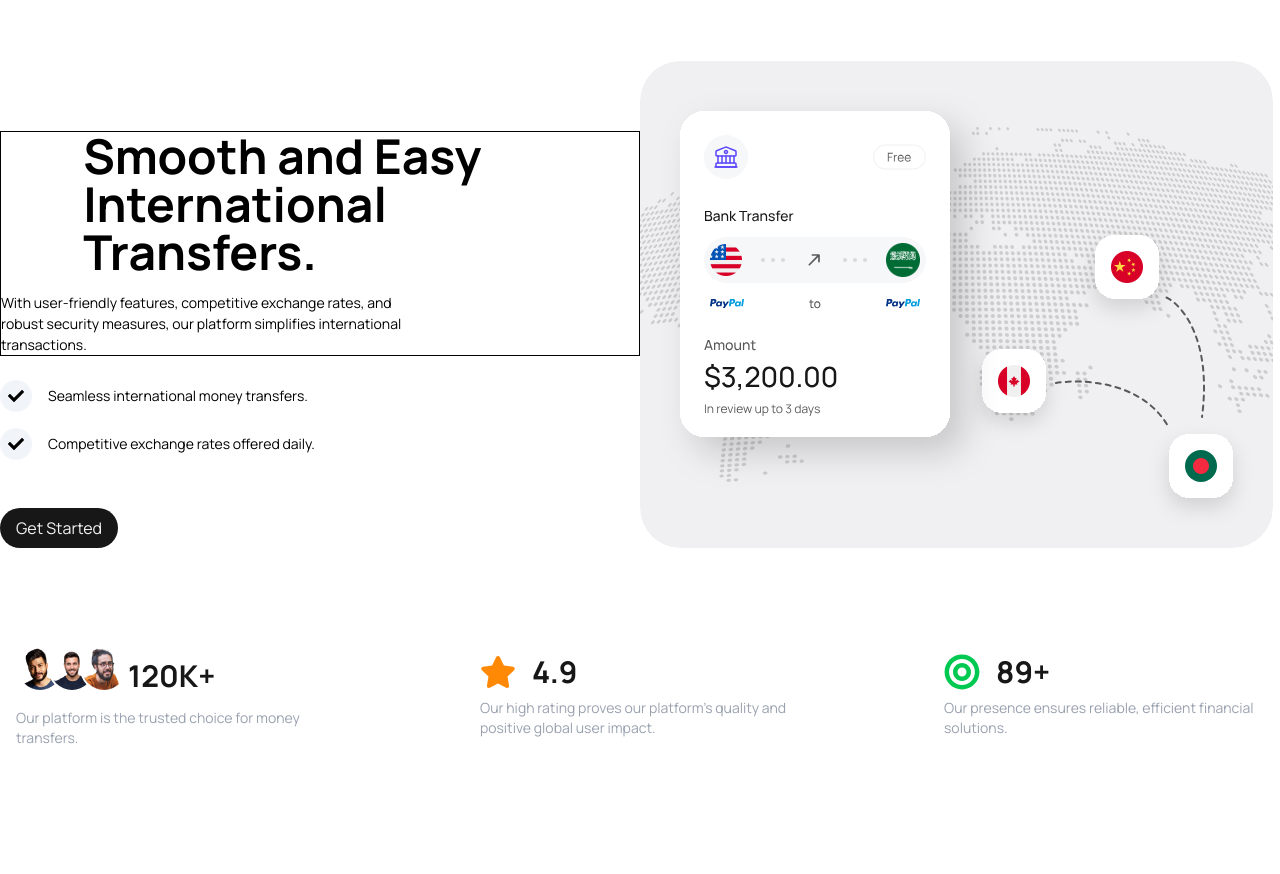
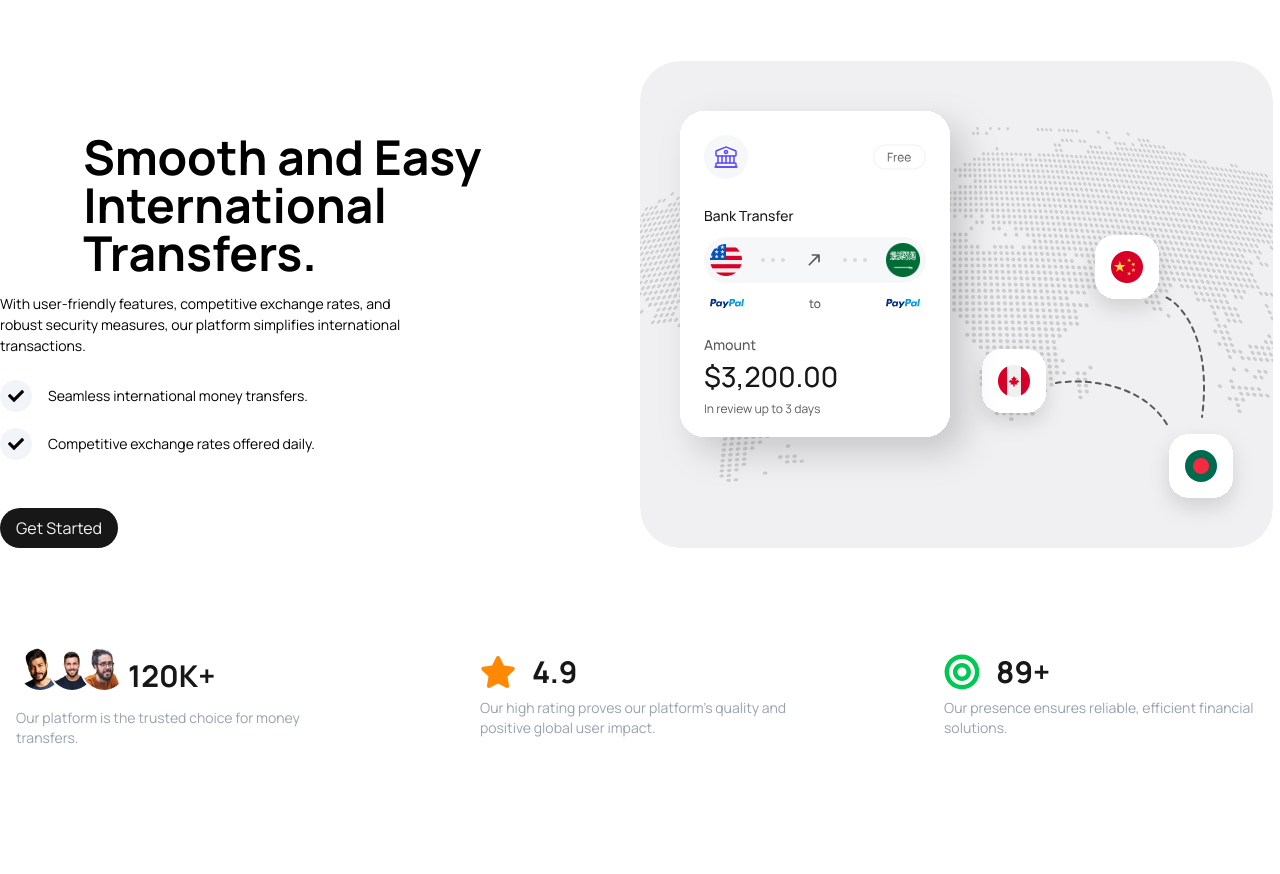
Before and after one commit to SimpleX-T/investo, a React (Vite) app: page / in a window 1280 px wide. Shown: the part 2960-3834 px from the top of the page. Built offline with nearby package versions, Linux system fonts and the light colour scheme.

Commit message:
fixed issue with text

```diff
--- a/src/components/landing/FAQ.tsx
+++ b/src/components/landing/FAQ.tsx
@@ -51,7 +51,7 @@ export default function FAQSection() {
       <div>
         <div className="flex w-full max-w-7xl mx-auto items-end justify-between space-y-24 md:space-y-0 flex-col md:flex-row">
           <div className="w-full md:w-[50%]">
-            <div className="text-center w-full px-4 md:p-0 mb-6 md:text-left border">
+            <div className="text-center w-full px-4 md:p-0 mb-6 md:text-left">
               <h2 className="font-bold text-[32px] md:text-5xl mb-4 w-[15ch] mx-auto">
                 Smooth and Easy International Transfers.
               </h2>
```
